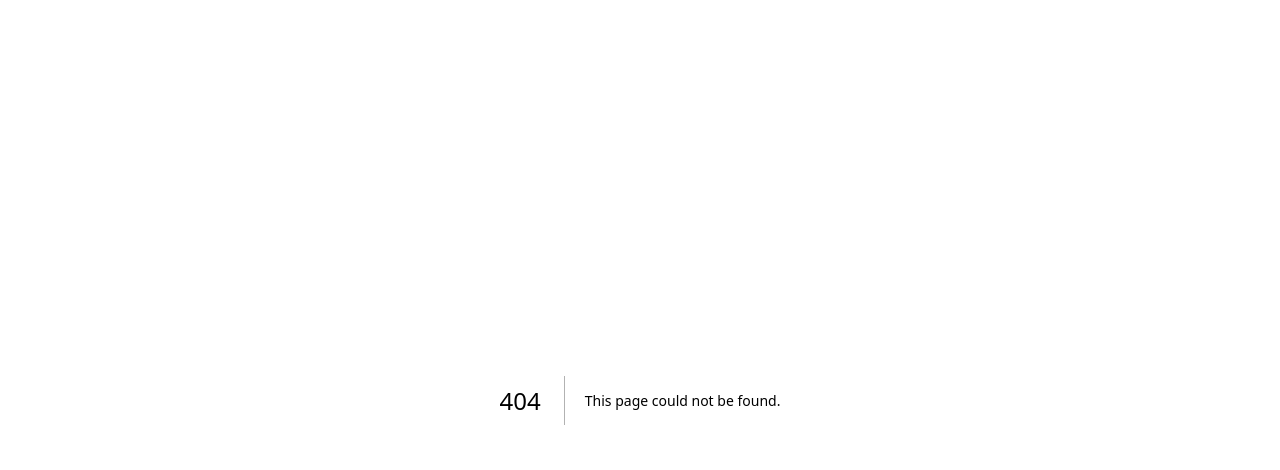
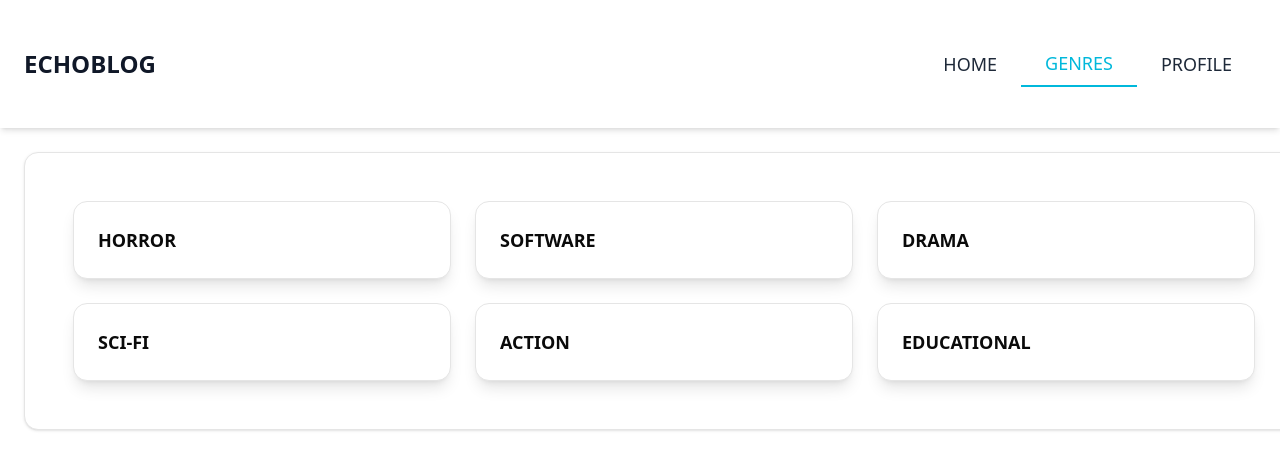
Before and after one commit to maxmulla23/blog, a Next.js app in the folder blogui/: page /newsfeed/genre in a window 1280 px wide. Before the commit this address had no page. Shown: the top 470 px of the page. Built offline with nearby package versions, Linux system fonts and the light colour scheme.

Commit message:
genre page

```diff
--- /dev/null
+++ b/blogui/app/newsfeed/genre/page.js
@@ -0,0 +1,14 @@
+import GenreCard from "@/app/comp/genreCard";
+import { Card, CardContent } from "@/components/ui/card";
+
+export default function Page() {
+    return (
+        <div>
+            <Card className="h-auto w-screen mt-0">
+                <CardContent>
+                    <GenreCard />
+                </CardContent>
+            </Card>
+        </div>
+    )
+}
--- a/blogui/app/newsfeed/layout.js
+++ b/blogui/app/newsfeed/layout.js
@@ -8,7 +8,7 @@ export default function Layout({ children }) {
 
     const navLinks = [
         { name: "Home", href: "/newsfeed" },
-        { name: "Genres", href: "#" },
+        { name: "Genres", href: "/newsfeed/genre" },
         { name: "Profile", href: "/newsfeed/profile" },
     ];
 
```
